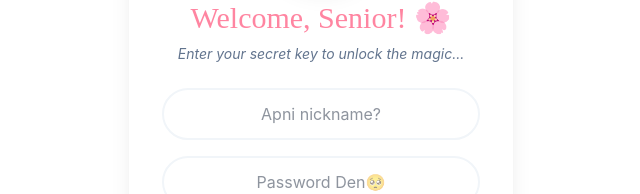
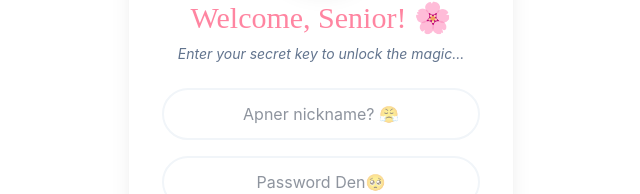
Before and after one commit to joyanddas500/Wish, a React (Vite) app: page / in a window 1280 px wide. Shown: the part 308-502 px from the top of the page, without its empty margins (319-959 px from the left). Built offline with nearby package versions, Linux system fonts and the light colour scheme.

Commit message:
Update LoginOverlay.tsx

```diff
--- a/src/components/LoginOverlay.tsx
+++ b/src/components/LoginOverlay.tsx
@@ -72,7 +72,7 @@ export const LoginOverlay: React.FC<LoginOverlayProps> = ({ onLogin }) => {
         <form onSubmit={handleLogin} className="space-y-4">
           <input
             type="text"
-            placeholder="Apni nickname?"
+            placeholder="Apner nickname? 😤"
             value={userId}
             onChange={(e) => setUserId(e.target.value)}
             className="w-full px-6 py-3 rounded-full border-2 border-slate-100 focus:border-primary outline-none transition-all text-center"
```
